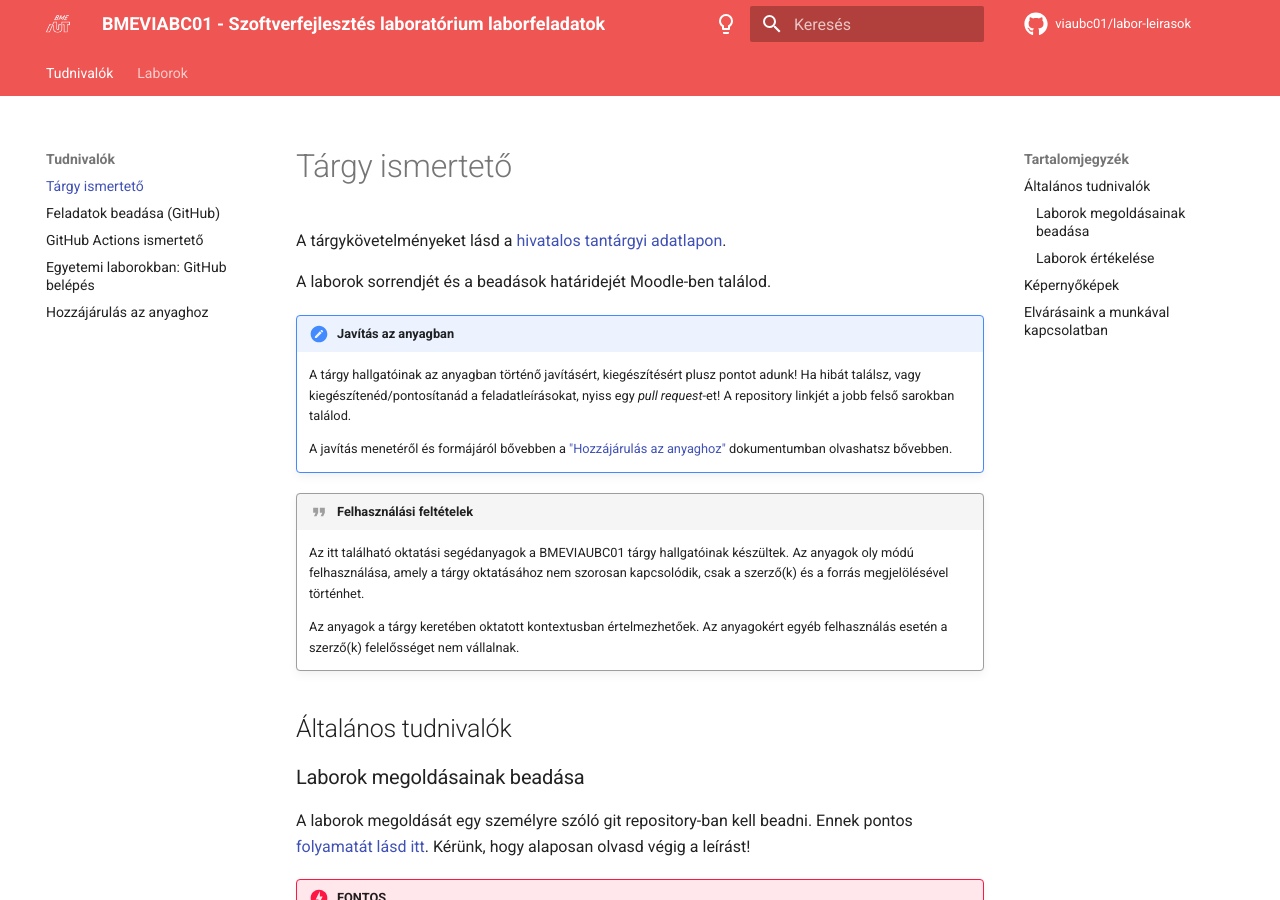
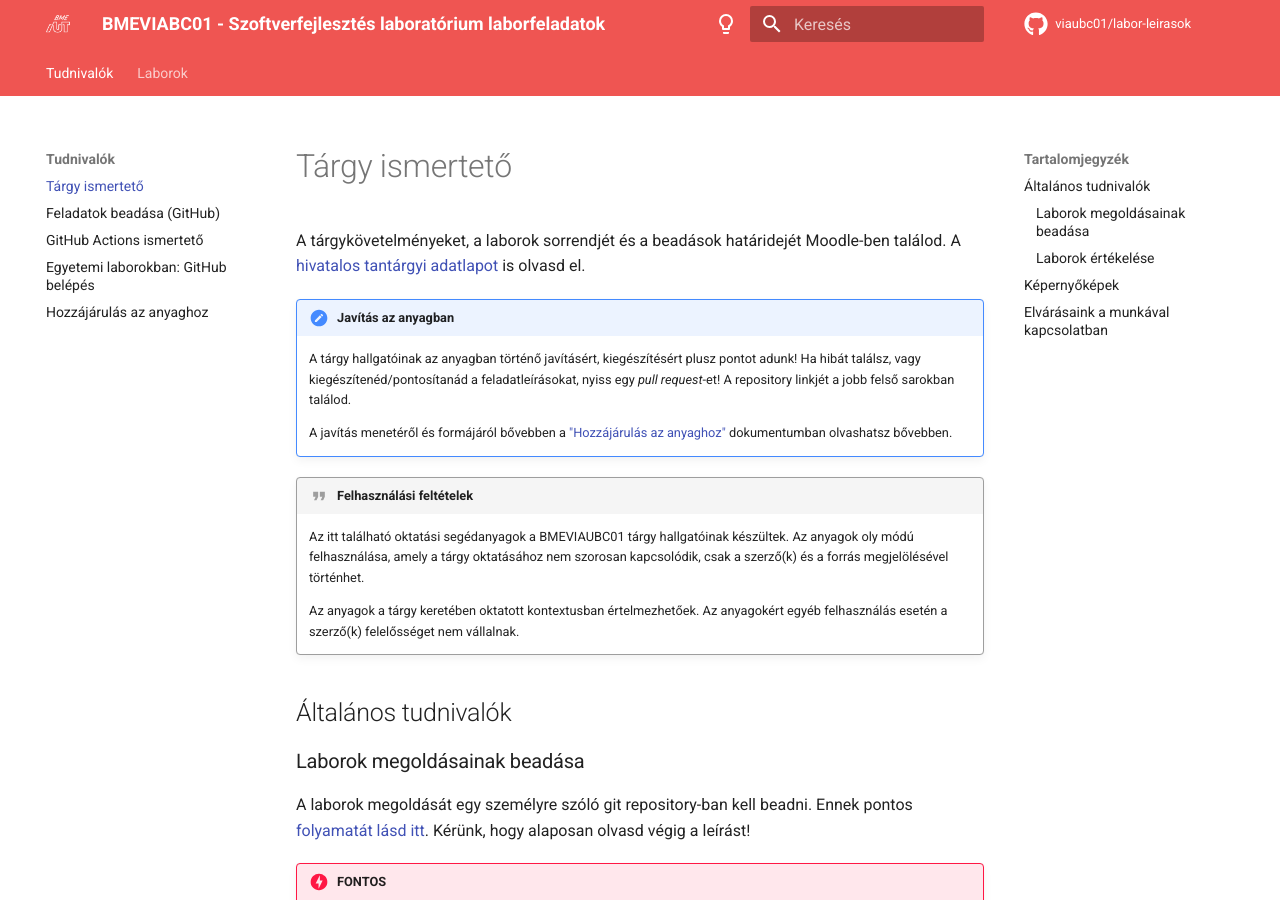
Before and after one commit to VIAUBC01/labor-leirasok, an MkDocs documentation site: the page built from docs/index.md, in a window 1280 px wide and 900 px high. Built offline with MkDocs 1.6.1 and Material for MkDocs 9.7.7, drawn with Linux system fonts in a browser that asks for light colours; comment, search, counter and statistics services are not loaded.

```diff
--- a/docs/index.md
+++ b/docs/index.md
@@ -1,8 +1,7 @@
 # Tárgy ismertető
 
-A tárgykövetelményeket lásd a [hivatalos tantárgyi adatlapon](https://portal.vik.bme.hu/kepzes/targyak/VIAUBC01/).
-
-A laborok sorrendjét és a beadások határidejét Moodle-ben találod.
+A tárgykövetelményeket, a laborok sorrendjét és a beadások határidejét Moodle-ben találod.
+A [hivatalos tantárgyi adatlapot](https://portal.vik.bme.hu/kepzes/targyak/VIAUBC01/) is olvasd el.
 
 !!! note "Javítás az anyagban"
     A tárgy hallgatóinak az anyagban történő javításért, kiegészítésért plusz pontot adunk! Ha hibát találsz, vagy kiegészítenéd/pontosítanád a feladatleírásokat, nyiss egy _pull request_-et! A repository linkjét a jobb felső sarokban találod.
```
